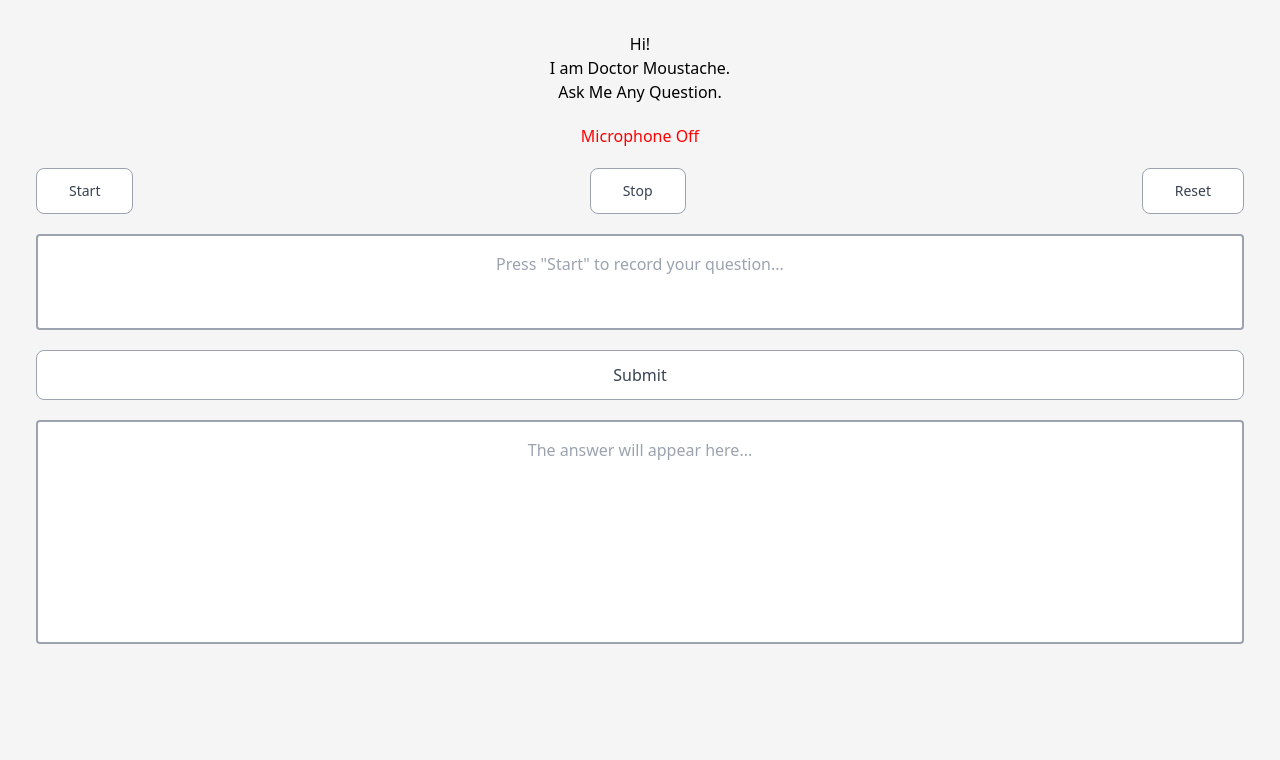
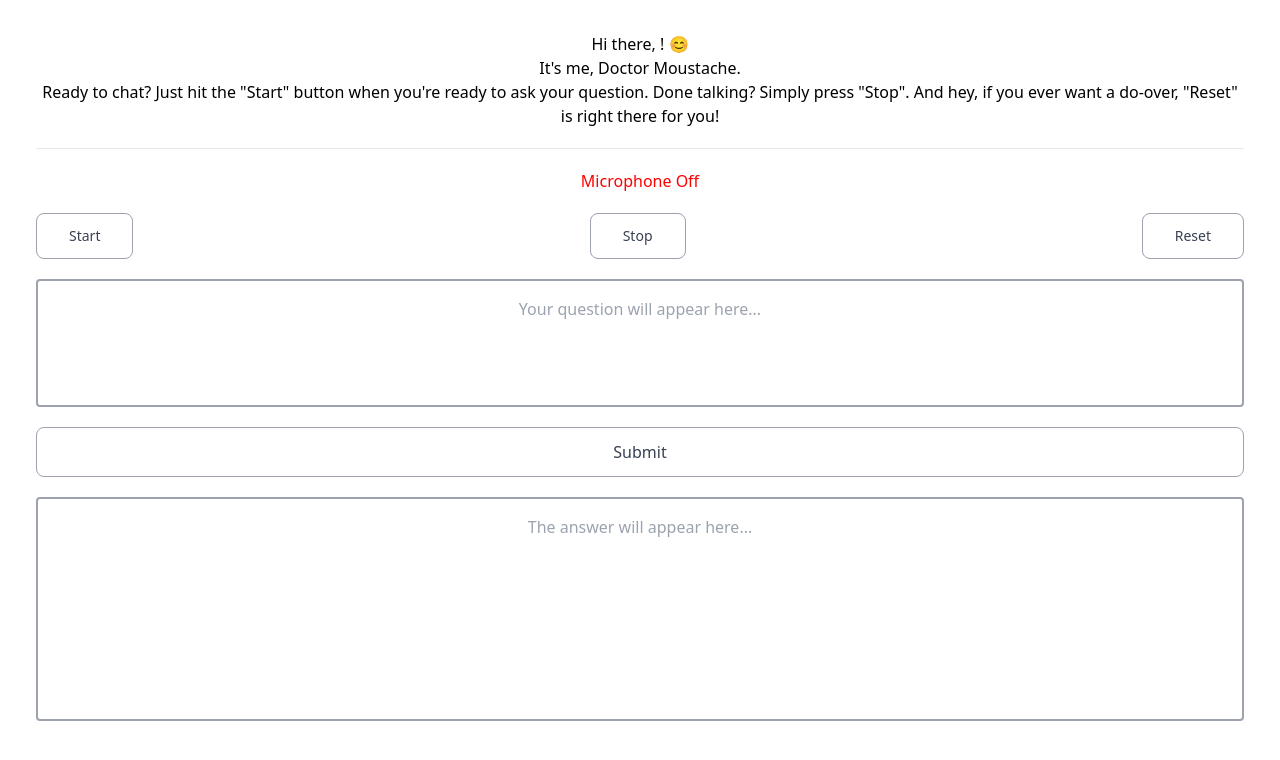
Before and after one commit to jchung150/Ask-Doctor-Brown, a Next.js app: page / in a window 1280 px wide. Both pictures are taken after a click on the button "Start". Shown: the top 760 px of the page. Built offline with nearby package versions, Linux system fonts and the light colour scheme.

Commit message:
Modified contents to sound more friendly

```diff
--- a/src/pages/index.js
+++ b/src/pages/index.js
@@ -46,9 +46,10 @@ export default function Home() {
     <div>
       {isShow ? null : (
         <div className="flex flex-col h-screen justify-center items-center">
-          <div className="mb-5 text-3xl">Ask Dr. Moustache</div>
+          <Image src="./doctor_moustache.jpg" width={300} height={300} />
+          <div className="my-5 text-3xl">Ask Dr. Moustache</div>
           <input
-            className="mb-5 text-center h-10"
+            className="mb-5 text-center h-10 bg-gray-100 rounded-lg border border-gray-400"
             type="text"
             value={name}
             onChange={handleChange}
@@ -62,13 +63,16 @@ export default function Home() {
         <div className="container mx-auto px-1">
           <div className="p-8 text-center">
             <div className="mb-5 text-l font-sans">
-              Hi! {name}
-              <br></br>I am Doctor Moustache.
-              <br></br>Ask Me Any Question.
+              Hi there, <span className="font-bold">{name}</span>! 😊
+              <br></br>It's me, Doctor Moustache.
+              <br></br>Ready to chat? Just hit the "Start" button when you're
+              ready to ask your question. Done talking? Simply press "Stop". And
+              hey, if you ever want a do-over, "Reset" is right there for you!
             </div>
+            <hr />
 
             <p
-              className="pb-5 font-sans"
+              className="mt-5 pb-5 font-sans"
               style={{ color: listening ? "green" : "red" }}
             >
               {listening ? "Listening..." : "Microphone Off"}
@@ -82,12 +86,12 @@ export default function Home() {
               <Button onClick={handleReset} text="Reset" />
             </div>
 
-            <div className="questionShow overflow-auto w-full block box-border bg-white h-24 p-4 border-2 border-gray-400 mb-5 rounded">
+            <div className="questionShow overflow-auto w-full block box-border bg-white h-32 p-4 border-2 border-gray-400 mb-5 rounded">
               {transcript ? (
                 transcript
               ) : (
                 <span className="text-gray-400">
-                  Press "Start" to record your question...
+                  Your question will appear here...
                 </span>
               )}
             </div>
--- a/src/styles/globals.css
+++ b/src/styles/globals.css
@@ -3,6 +3,5 @@
 @tailwind utilities;
 
 :root {
-  background-color: #f5f5f5;
   color: black
 }
```
Also changed, not shown: public/doctor_moustache.jpg (added), src/pages/component/Button.js (line endings or trailing spaces).
